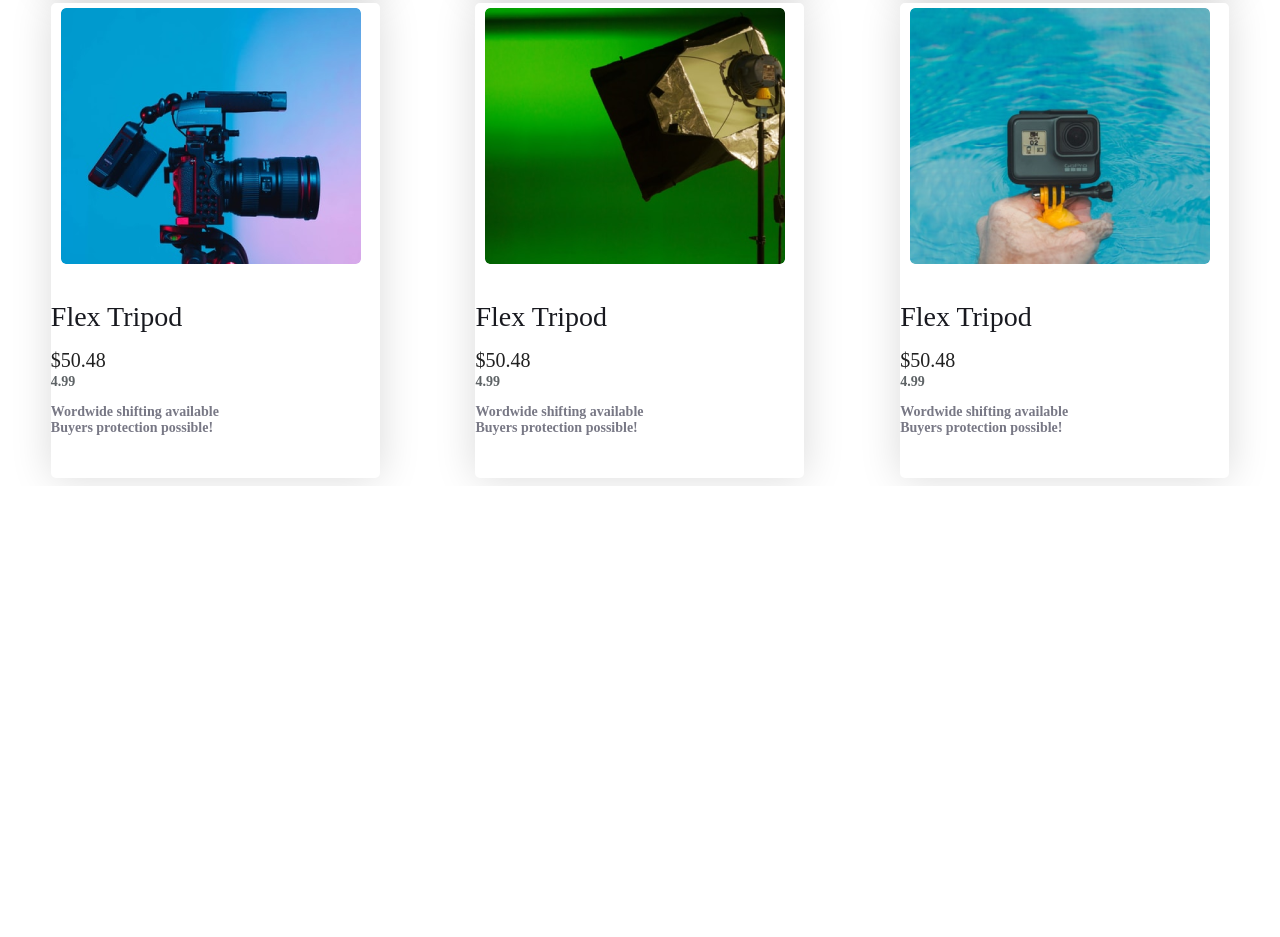
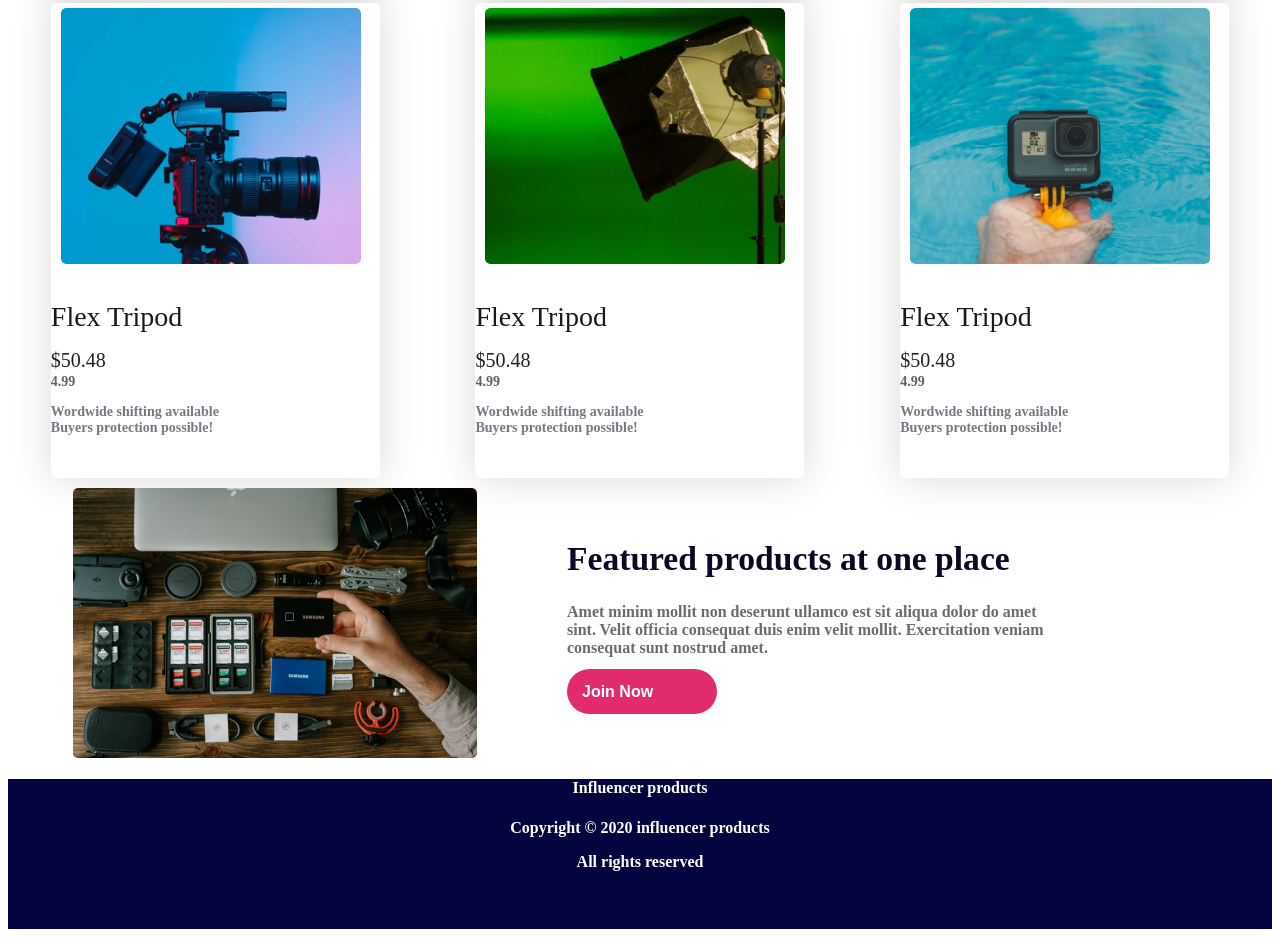
Before and after one commit to rifatprodha/influencer-gear-website, a plain HTML site: page index.html in a window 1280 px wide. Shown: the part 1687-2624 px from the top of the page. Before the commit the page ends 2173 px from the top, so only its background shows below. Drawn offline with Linux system fonts and the light colour scheme.

Commit message:
footer and simple media style add

```diff
--- a/Style/influencer.css
+++ b/Style/influencer.css
@@ -1,4 +1,9 @@
-
+/* font link */
+.poppins-thin {
+  font-family: "Poppins", sans-serif;
+  font-weight: 100;
+  font-style: normal;
+}
 .container{
     max-width: 1200px;
     margin: 0px auto;
@@ -156,3 +161,73 @@ text-align: left;
    gap: 10px;
    justify-items: center;
 }
+/* gear style */
+.gear{
+    display: flex;
+    justify-content: space-around;
+    align-items: center;
+}
+.gear-img{
+    width: 404px;
+    height: 270px;
+    background-color: brown;
+    border-radius: 5px;
+   margin-top: 10px;
+   margin-left: 20px;
+}
+.gear-contain{
+
+width: 610px;
+height: 224px;
+margin-right: 50px;
+
+
+}
+.gear-title{
+   width: 610px;
+  height: 30px;
+  color: rgb(10, 8, 38);
+  font-size: 2.10rem;
+  font-weight: 700;
+  text-align: left;
+
+}
+.gear-paragraph{
+   width: 501px;
+  height: 50px;
+  color: rgb(108, 108, 108);
+   font-size: 1rem;
+font-weight: 700;
+text-align: left;
+}
+
+/* footer */
+.footer-contain{
+    width: 100%;
+    height: 150px;
+    background-color: rgb(4, 4, 63);
+}
+.footer-main{
+   text-align: center;
+   align-items: center ;
+   font-size: 1rem;
+   font-weight: 700;
+   color: rgb(255, 255, 255);
+
+
+}
+/*  media style*/
+
+
+@media screen and (max-width:576px) {
+.navbar, .nav-ul, .gear{
+    flex-direction: column;
+      gap: 30px;
+      width:400px;
+
+}
+.cear-items{
+    grid-template-columns: repeat(1, 1fr);
+}
+
+}
--- a/index.html
+++ b/index.html
@@ -1,13 +1,22 @@
 <!DOCTYPE html>
 <html lang="en">
+
 <head>
   <meta charset="UTF-8">
   <meta name="viewport" content="width=device-width, initial-scale=1.0">
   <title>Influeccer Website</title>
   <link rel="stylesheet" href="./Style/influencer.css">
+  <!-- font link -->
+  <link rel="preconnect" href="https://fonts.googleapis.com">
+  <link rel="preconnect" href="https://fonts.gstatic.com" crossorigin>
+  <link
+    href="https://fonts.googleapis.com/css2?family=Poppins:ital,wght@0,100;0,200;0,300;0,400;0,500;0,600;0,700;0,800;0,900;1,100;1,200;1,300;1,400;1,500;1,600;1,700;1,800;1,900&display=swap"
+    rel="stylesheet">
 </head>
+
 <body>
   <section class="continer">
+    <div class="main-header">
       <nav>
         <div class="navbar">
           <h3 class="nav-name">Influencer products</h3>
@@ -25,7 +34,8 @@
         <div class="start">
           <h3 class="main-title">Start your Journey as
             Influencer</h3>
-        <p class="paragarph">Lorem ipsum dolor sit amet, consectetur adipiscing elit. Sem vestibulum sed scelerisque eros. Lectus faucibus.</p>
+          <p class="paragarph">Lorem ipsum dolor sit amet, consectetur adipiscing elit. Sem vestibulum sed scelerisque
+            eros. Lectus faucibus.</p>
           <button class="primary-btn">Preebook now</button>
         </div>
         <div class="display-flex">
@@ -47,13 +57,16 @@
         <img src="./logos/Walmart.svg" alt="">
       </div>
 
+    </div>
+
+
 
   </section>
-    <section>
+  <section class="continer">
     <div class="cear-items">
       <div class="card">
         <img class="card-img" src="./images/tripod.png" alt="">
-            <div class="card-coantainer" >
+        <div class="card-coantainer">
           <h3 class="card-title">Flex Tripod</h3>
           <span class="card-price">$50.48</span><br>
           <span class="card-numder">4.99</span>
@@ -136,5 +149,31 @@
       </div>
     </div>
   </section>
+  <section class="continer">
+    <div class="gear">
+      <div class="gear-img">
+        <img src="./images/gear.png" alt="">
+      </div>
+      <div class="gear-contain">
+        <h3 class="gear-title">Featured products at one place</h3>
+        <p class="gear-paragraph">Amet minim mollit non deserunt ullamco est sit aliqua dolor do amet sint. Velit
+          officia consequat duis enim velit mollit. Exercitation veniam consequat sunt nostrud amet.</p>
+        <button class="primary-btn">Join Now</button>
+      </div>
+
+    </div>
+  </section>
+  <section class="continer">
+    <footer class="footer-contain">
+      <div class="">
+        <div class="footer-main">
+          <h4 class="footer-title">Influencer products</h4>
+          <p class="foot-para">Copyright © 2020 influencer products</p>
+          <span class="foot-last">All rights reserved</span>
+        </div>
+      </div>
+    </footer>
+  </section>
 </body>
+
 </html>
```
Lines whose indentation alone changed are shown as unchanged.
